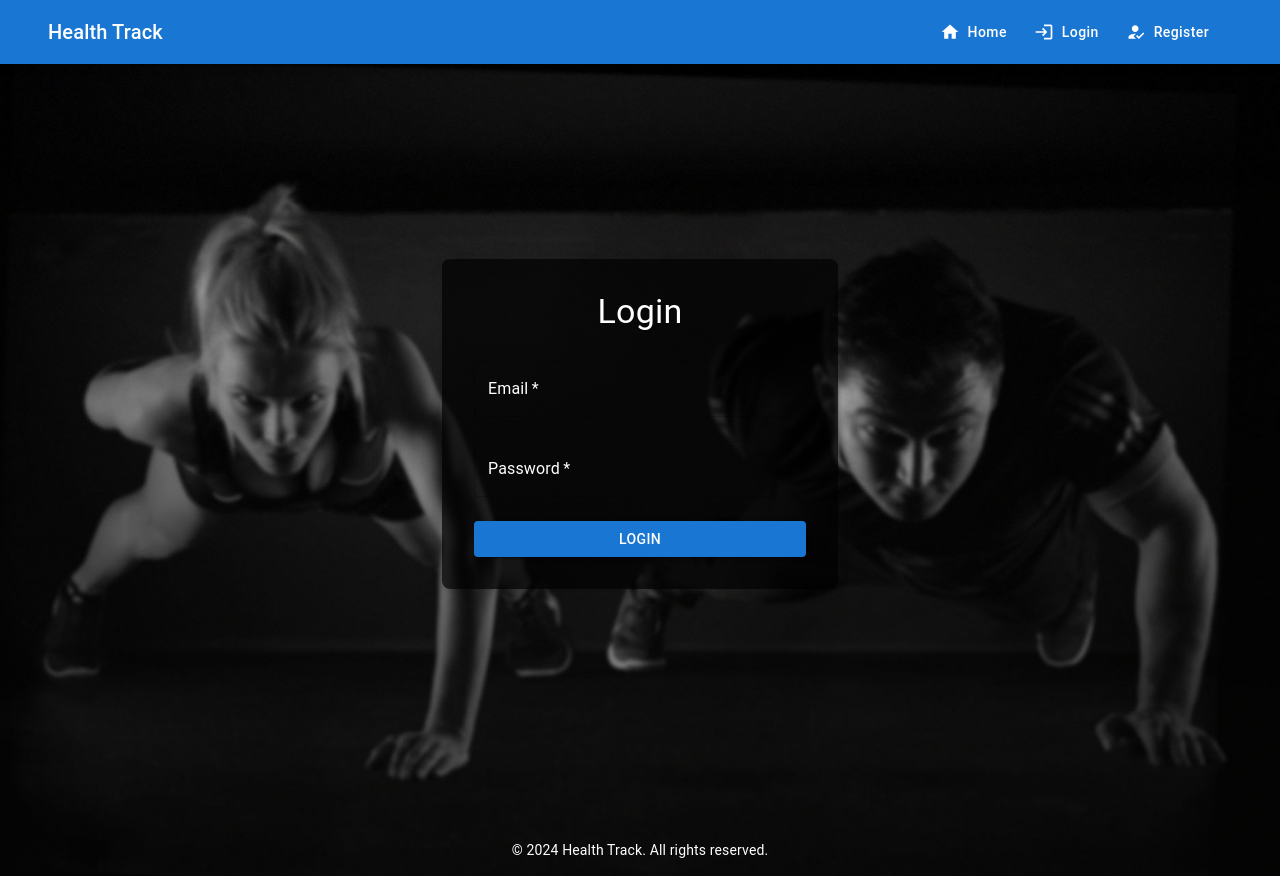
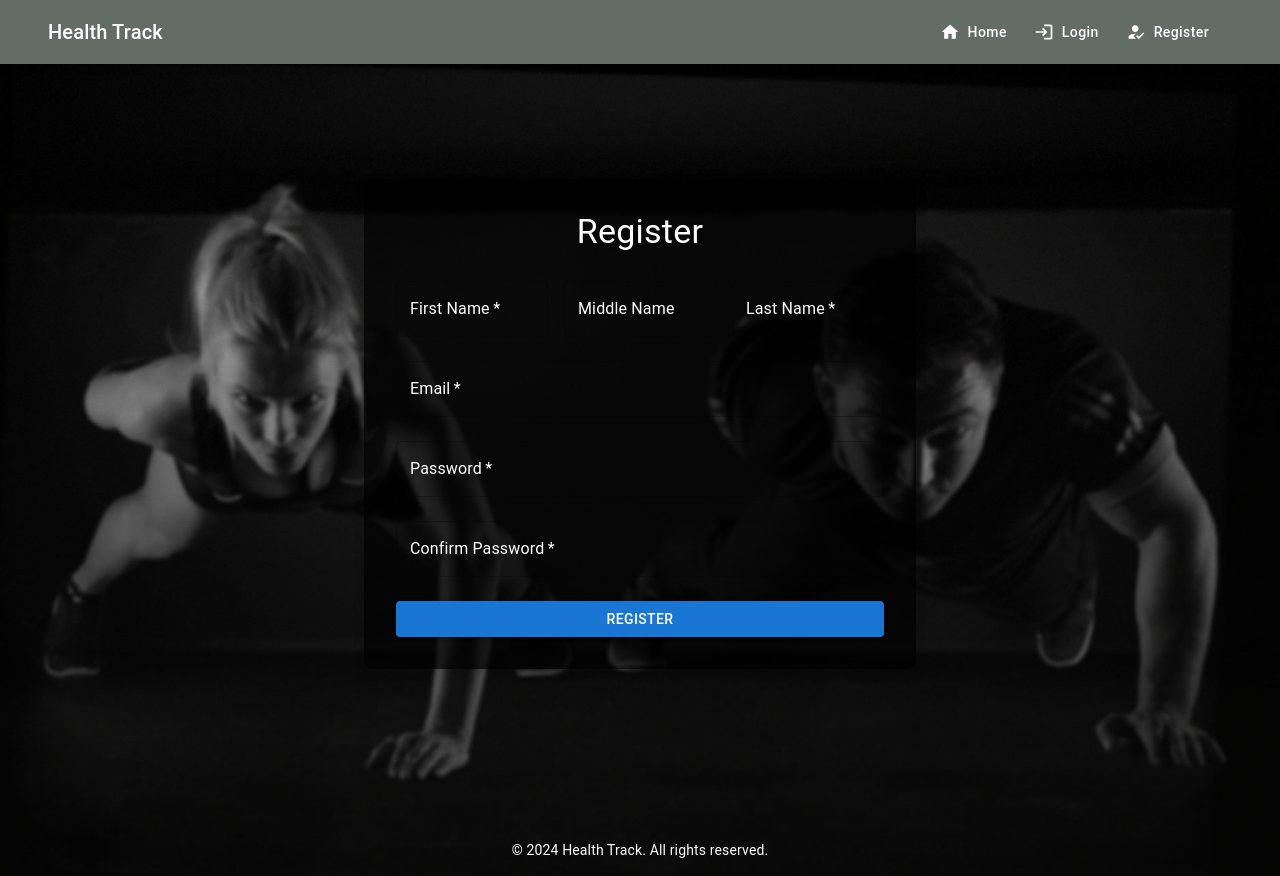
Before and after one commit to Sobunge/Health-Track, a React (Create React App) app in the folder frontend/: page /signup in a window 1280 px wide. Before the commit this address led to /login. Built offline with nearby package versions, Linux system fonts and the light colour scheme.

Commit message:
adding a signup page

```diff
--- a/frontend/src/App.js
+++ b/frontend/src/App.js
@@ -22,6 +22,7 @@ function App() {
           {/* Unprotected Routes */}
           <Route path="/" element={<Main />} />
           <Route path='/login' element={<Login />} />
+          <Route path='/signup' element={<SignUp />} />
 
           {/* Protected Routes */}
           <Route element={<PrivateRoute />}>
@@ -31,7 +32,6 @@ function App() {
             <Route path="/settings" element={<Settings />} />
             <Route path="/reports" element={<Reports />} />
             <Route path='/reset-password' element={<ResetPassword />} />
-            <Route path='/signup' element={<SignUp />} />
           </Route>
 
           {/* Fallback Route for 404 */}
--- /dev/null
+++ b/frontend/src/components/HeroComponent.js
@@ -0,0 +1,58 @@
+import React from 'react';
+import { Box, Typography, Button, Container } from '@mui/material';
+import { useNavigate } from 'react-router-dom';
+
+function HeroSection() {
+    const navigate = useNavigate();
+
+    return (
+        <Box
+            sx={{
+                minHeight: '100vh', // Ensure full viewport height
+                display: 'flex',
+                flexDirection: 'column',
+                justifyContent: 'center', // Center content vertically
+                alignItems: 'center', // Center content horizontally
+                textAlign: 'center',
+                padding: '2rem',
+                backgroundImage: "url('/images/hero-background.jpg')", // Optional background image
+                backgroundSize: 'cover', // Cover the entire section
+                backgroundPosition: 'center', // Center the background image
+            }}
+        >
+            <Container maxWidth="md" sx={{
+                backgroundColor: 'rgba(255, 255, 255, 0.8)', // Optional: semi-transparent background
+                padding: '5rem',
+                borderRadius: '8px', // Rounded corners for the container
+                boxShadow: '0 4px 8px rgba(0, 0, 0, 0.1)', // Optional: subtle shadow
+            }}>
+                {/* Title */}
+                <Typography variant="h2" component="h1" gutterBottom sx={{ color: '#333', fontWeight: 'bold' }}>
+                    Track Your Health & Fitness Goals
+                </Typography>
+
+                {/* Subtitle */}
+                <Typography variant="h6" component="h2" sx={{ color: '#666', marginBottom: '2rem' }}>
+                    Monitor your daily activities, diet, and workouts. Take control of your health journey.
+                </Typography>
+
+                {/* Call-to-Action */}
+                <Button
+                    variant="contained"
+                    color="primary"
+                    size="large"
+                    onClick={() => navigate('/signup')}
+                    sx={{
+                        padding: '10px 20px',
+                        fontSize: '1.2rem',
+                        borderRadius: '8px',
+                    }}
+                >
+                    Sign Up Now
+                </Button>
+            </Container>
+        </Box>
+    );
+}
+
+export default HeroSection;
--- a/frontend/src/components/IndexAppBar.js
+++ b/frontend/src/components/IndexAppBar.js
@@ -82,7 +82,7 @@ function DrawerAppBar(props) {
     return (
         <Box sx={{ display: 'flex' }}>
             <CssBaseline />
-            <AppBar component="nav">
+            <AppBar component="nav" sx={{ backgroundColor: '#646c66' }}>
                 <Container maxWidth="xl">
                     <Toolbar>
                         <IconButton
--- a/frontend/src/context/AuthContext.js
+++ b/frontend/src/context/AuthContext.js
@@ -1,15 +1,18 @@
-// src/context/AuthContext.js
 import React, { createContext, useContext, useState } from 'react';
 
 const AuthContext = createContext();
 
 export const AuthProvider = ({ children }) => {
   const [isAuthenticated, setIsAuthenticated] = useState(false);
+  const [currentUser, setCurrentUser] = useState(null);
+  const [users, setUsers] = useState(new Map()); // Store users in a Map
 
   const login = (email, password) => {
-    // For now, just simulate a successful login
-    if (email === 'samuelobunge@gmail.com' && password === 'samuel1995') {
+    // Check if email exists and password matches
+    const user = users.get(email);
+    if (user && user.password === password) {
       setIsAuthenticated(true);
+      setCurrentUser(user); // Set current user
       return true;
     }
     return false;
@@ -17,10 +20,22 @@ export const AuthProvider = ({ children }) => {
 
   const logout = () => {
     setIsAuthenticated(false);
+    setCurrentUser(null); // Clear current user
+  };
+
+  const register = (firstName, middleName, lastName, email, password) => {
+    // Check if email is already registered
+    if (users.has(email)) {
+      return { success: false, message: 'Email already in use' };
+    }
+
+    // Add new user to the Map
+    setUsers(new Map(users.set(email, { firstName, middleName, lastName, email, password })));
+    return { success: true, message: 'Registration successful' };
   };
 
   return (
-    <AuthContext.Provider value={{ isAuthenticated, login, logout }}>
+    <AuthContext.Provider value={{ isAuthenticated, login, logout, register, currentUser }}>
       {children}
     </AuthContext.Provider>
   );
--- a/frontend/src/pages/Dashboard.js
+++ b/frontend/src/pages/Dashboard.js
@@ -1,7 +1,7 @@
 import React from 'react';
 import Container from '@mui/material/Container';
 import ResponsiveAppBar from '../components/DashboardAppBar';
-import Footer from '../components/footer';
+import Footer from '../components/Footer';
 
 function Dashboard() {
 
--- a/frontend/src/pages/Login.js
+++ b/frontend/src/pages/Login.js
@@ -5,7 +5,7 @@ import { useAuth } from '../context/AuthContext';
 import { Container, Box, TextField, Button, Typography } from '@mui/material';
 import { toast } from 'react-toastify';
 import IndexAppBar from '../components/IndexAppBar';
-import Footer from '../components/footer';
+import Footer from '../components/Footer';
 
 function Login() {
     const [email, setEmail] = useState('');
--- a/frontend/src/pages/Main.js
+++ b/frontend/src/pages/Main.js
@@ -1,23 +1,20 @@
 import React from 'react';
-import { useNavigate } from 'react-router-dom';
 import Container from '@mui/material/Container';
 import IndexAppBar from '../components/IndexAppBar';
-import Footer from '../components/footer';
-
+import Footer from '../components/Footer';
+import HeroComponent from '../components/HeroComponent';
 
 function Index() {
-  const navigate = useNavigate();
-
-  const handleLoginRedirect = () => {
-    navigate('/login'); // Navigate to the login page
-  };
 
   return (
-    <div style={{ display: 'flex', flexDirection: 'column', minHeight: '100vh', paddingTop: '20px'}}>
+    <div style={{
+      display: 'flex', flexDirection: 'column', minHeight: '100vh', paddingTop: '20px', backgroundImage: "url('/images/index.jpg')",
+      backgroundSize: 'cover',
+      backgroundPosition: 'center',
+    }}>
       <IndexAppBar />
       <Container maxWidth="xl" sx={{ flexGrow: 1 }}>
-        <h1>Welcome to the Health Track App</h1>
-        <button onClick={handleLoginRedirect}>Go to Login</button>
+        <HeroComponent />
       </Container>
       <Footer />
     </div>
--- a/frontend/src/pages/SignUp.js
+++ b/frontend/src/pages/SignUp.js
@@ -1,8 +1,180 @@
-// src/components/SignUp.js
-import React from 'react';
+import React, { useState } from 'react';
+import { useNavigate } from 'react-router-dom';
+import { useAuth } from '../context/AuthContext';
+import { Container, Box, TextField, Button, Typography, Grid } from '@mui/material';
+import { toast } from 'react-toastify';
+import IndexAppBar from '../components/IndexAppBar';
+import Footer from '../components/Footer';
 
 function SignUp() {
-  return <div>Sign Up</div>;
+  const [firstName, setFirstName] = useState('');
+  const [middleName, setMiddleName] = useState('');
+  const [lastName, setLastName] = useState('');
+  const [email, setEmail] = useState('');
+  const [password, setPassword] = useState('');
+  const [confirmPassword, setConfirmPassword] = useState('');
+  const navigate = useNavigate();
+  const { register } = useAuth();
+
+  const handleSubmit = async (event) => {
+    event.preventDefault();
+
+    if (password !== confirmPassword) {
+      toast.error('Passwords do not match');
+      return;
+    }
+
+    // Call register function from AuthContext
+    const result = register(firstName, middleName, lastName, email, password);
+
+    if (result.success) {
+      toast.success('Registration successful! Redirecting to login...');
+      navigate('/login');
+    } else {
+      toast.error(result.message); // Show error message from register function
+    }
+  };
+
+  return (
+    <div style={{
+      display: 'flex',
+      flexDirection: 'column',
+      minHeight: '100vh',
+      backgroundImage: "url('/images/login.jpg')",
+      backgroundSize: 'cover',
+      backgroundPosition: 'center',
+      color: 'white'
+    }}>
+      <IndexAppBar />
+      <Container
+        maxWidth="sm" // Increased width
+        sx={{
+          display: 'flex',
+          alignItems: 'center',
+          justifyContent: 'center',
+          minHeight: '100vh', // Ensures full height
+        }}
+      >
+        <Box
+          display="flex"
+          flexDirection="column"
+          alignItems="center"
+          justifyContent="center"
+          sx={{
+            backgroundColor: 'rgba(0, 0, 0, 0.7)', // Semi-transparent background
+            padding: '2rem', // Padding for spacing
+            borderRadius: '8px', // Rounded corners
+            boxShadow: '0px 4px 12px rgba(0, 0, 0, 0.1)', // Light shadow for depth
+            width: '100%' // Ensures full width of container
+          }}
+        >
+          <Typography variant="h4" component="h1" gutterBottom style={{ color: 'white' }}>
+            Register
+          </Typography>
+          <form onSubmit={handleSubmit} style={{ width: '100%' }}>
+            <Grid container spacing={2}>
+              <Grid item xs={12} sm={4}>
+                <TextField
+                  label="First Name"
+                  variant="outlined"
+                  fullWidth
+                  margin="normal"
+                  value={firstName}
+                  onChange={(e) => setFirstName(e.target.value)}
+                  required
+                  InputLabelProps={{ style: { color: 'white' } }} // White label color
+                  InputProps={{
+                    style: { color: 'white' }, // White input text
+                  }}
+                />
+              </Grid>
+              <Grid item xs={12} sm={4}>
+                <TextField
+                  label="Middle Name"
+                  variant="outlined"
+                  fullWidth
+                  margin="normal"
+                  value={middleName}
+                  onChange={(e) => setMiddleName(e.target.value)}
+                  InputLabelProps={{ style: { color: 'white' } }} // White label color
+                  InputProps={{
+                    style: { color: 'white' }, // White input text
+                  }}
+                />
+              </Grid>
+              <Grid item xs={12} sm={4}>
+                <TextField
+                  label="Last Name"
+                  variant="outlined"
+                  fullWidth
+                  margin="normal"
+                  value={lastName}
+                  onChange={(e) => setLastName(e.target.value)}
+                  required
+                  InputLabelProps={{ style: { color: 'white' } }} // White label color
+                  InputProps={{
+                    style: { color: 'white' }, // White input text
+                  }}
+                />
+              </Grid>
+            </Grid>
+            <TextField
+              label="Email"
+              variant="outlined"
+              fullWidth
+              margin="normal"
+              type="email"
+              value={email}
+              onChange={(e) => setEmail(e.target.value)}
+              required
+              InputLabelProps={{ style: { color: 'white' } }} // White label color
+              InputProps={{
+                style: { color: 'white' }, // White input text
+              }}
+            />
+            <TextField
+              label="Password"
+              variant="outlined"
+              fullWidth
+              margin="normal"
+              type="password"
+              value={password}
+              onChange={(e) => setPassword(e.target.value)}
+              required
+              InputLabelProps={{ style: { color: 'white' } }} // White label color
+              InputProps={{
+                style: { color: 'white' }, // White input text
+              }}
+            />
+            <TextField
+              label="Confirm Password"
+              variant="outlined"
+              fullWidth
+              margin="normal"
+              type="password"
+              value={confirmPassword}
+              onChange={(e) => setConfirmPassword(e.target.value)}
+              required
+              InputLabelProps={{ style: { color: 'white' } }} // White label color
+              InputProps={{
+                style: { color: 'white' }, // White input text
+              }}
+            />
+            <Button
+              type="submit"
+              variant="contained"
+              color="primary"
+              fullWidth
+              style={{ marginTop: '1rem' }}
+            >
+              Register
+            </Button>
+          </form>
+        </Box>
+      </Container>
+      <Footer />
+    </div>
+  );
 }
 
 export default SignUp;
```
Also changed, not shown: frontend/public/images/index.jpg (added).
